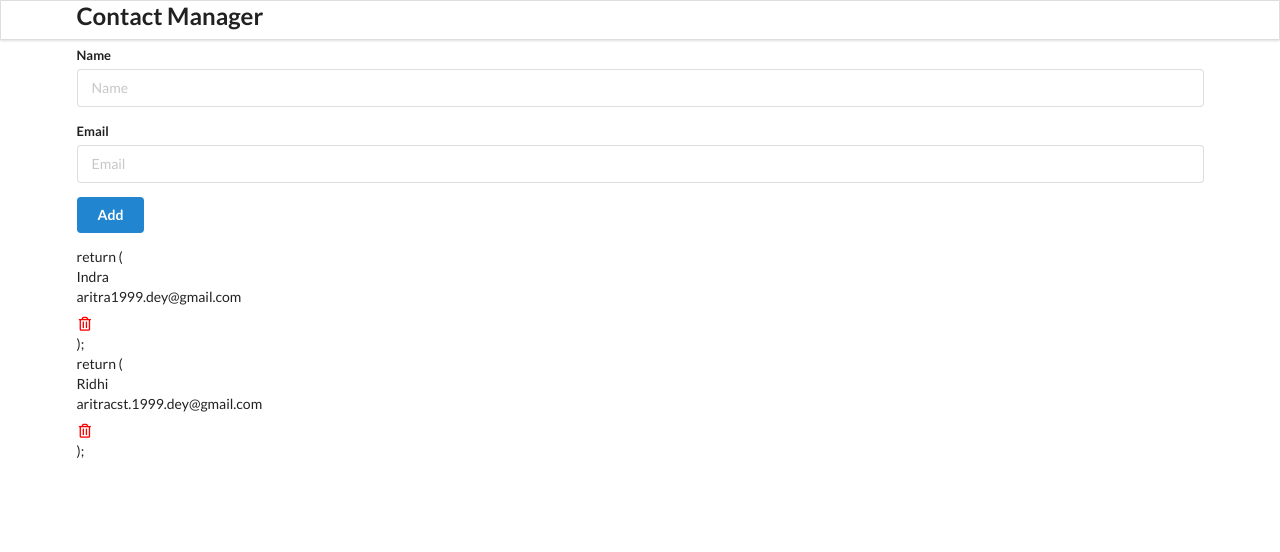
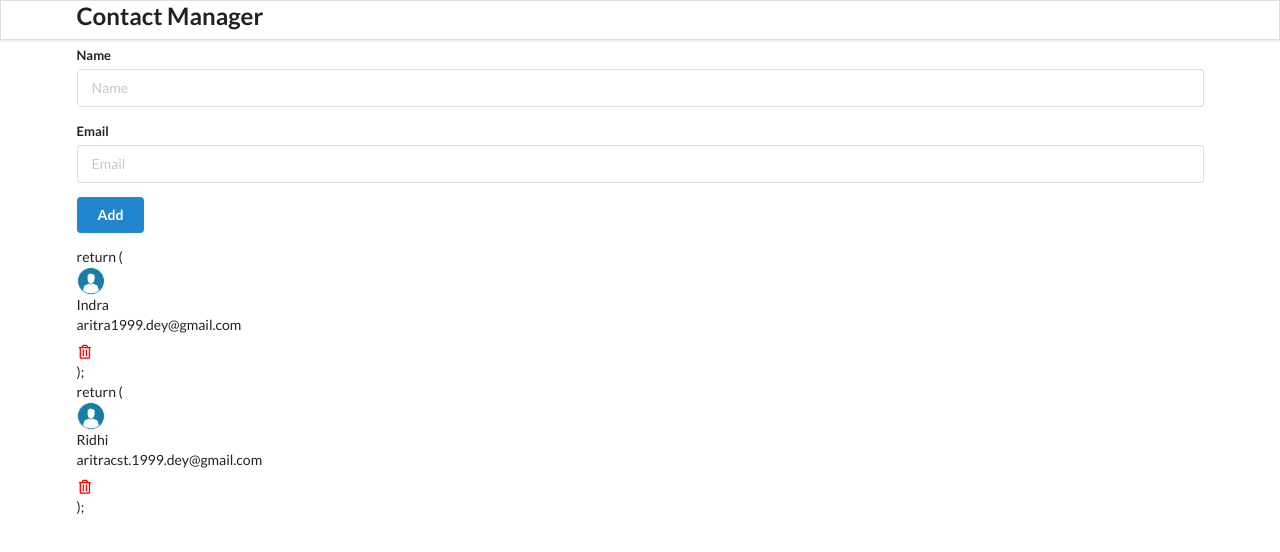
Before and after one commit to aritradey-CS/ContactMe, a React (Create React App) app: page / in a window 1280 px wide. Shown: the top 552 px of the page. Built offline with nearby package versions, Linux system fonts and the light colour scheme.

Commit message:
3rd commit

```diff
--- a/src/components/ContactCard.js
+++ b/src/components/ContactCard.js
@@ -1,4 +1,5 @@
 import React from 'react';
+import user from "../images/user.png";
 
 const ContactCard = (props) => {
     const { id, name, email } = props.contact;
@@ -6,6 +7,7 @@
     <div>
       return (
         <div className="item">
+            <img className="ui avatar image" src={user} alt="user" />
         <div className="content">
           <div className="header">{name}</div>
           <div>{email}</div>
--- a/src/components/ContactList.js
+++ b/src/components/ContactList.js
@@ -7,7 +7,8 @@
   const renderContactList = props.contacts.map((contact) => {
     return <ContactCard contact={contact} />;
     });
-  return <div className="ui celled list"> {renderContactList} </div>;
+
+    return <div className="ui celled list">{renderContactList}</div>;
 };
 
 export default ContactList;
```
Also changed, not shown: src/images/user.png (added).
